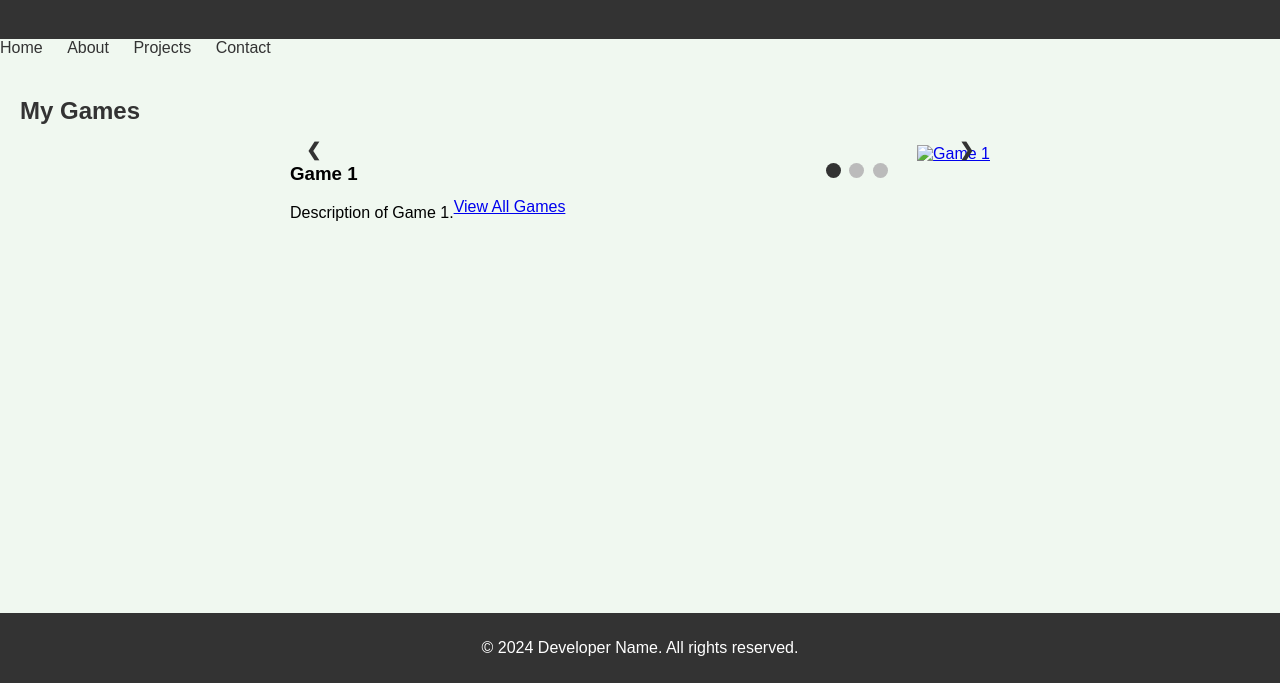
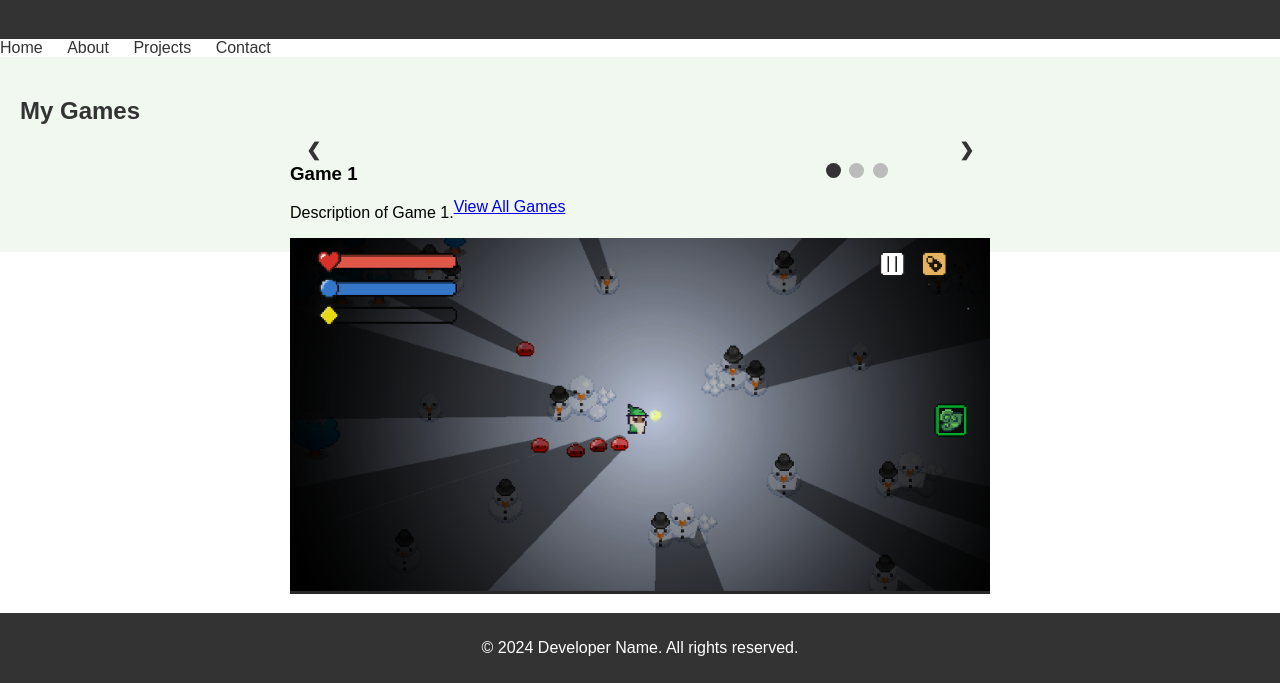
Before and after one commit to ChottoInc/ChottoInc.github.io, a plain HTML site: page index.html in a window 1280 px wide. Shown: the part 117-800 px from the top of the page. Drawn offline with Linux system fonts and the light colour scheme.

Commit message:
Add files via upload

```diff
--- a/index.html
+++ b/index.html
@@ -6,7 +6,7 @@
     <title>Developer Portfolio</title>
     <link rel="stylesheet" href="styles.css">
 </head>
-<body style="background-color: #f0f8f0;">
+<body>
     <header>
         <div class="logo">
             <img src="logo.png" alt="Developer Logo">
@@ -23,7 +23,7 @@
         </ul>
     </nav>
 
-    <section class="games">
+    <section class="games" style="background-color: #f0f8f0;">
         <h2>My Games</h2>
         <div class="slideshow-container">
             <div class="game-slide fade">
--- a/styles.css
+++ b/styles.css
@@ -49,12 +49,12 @@ nav ul li a {
     display: none;
 }
 
-.game-image {
-    float: right;
-    margin-left: 20px;
+.game-image img {
+    max-width: 100%;
+    height: auto;
 }
 
-.game-description {
+.game-image, .game-description {
     float: left;
 }
 
```
Also changed, not shown: game1.jpg (added), game2.jpg (added), game3.jpg (added).
